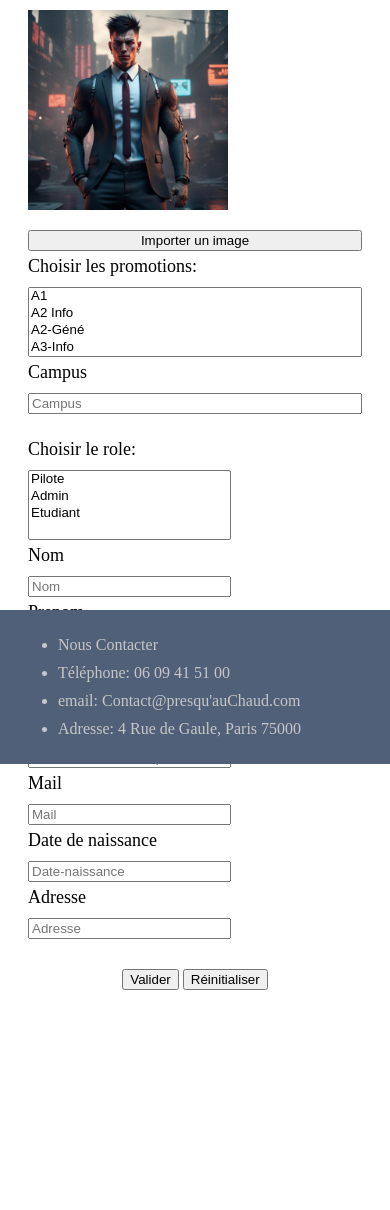
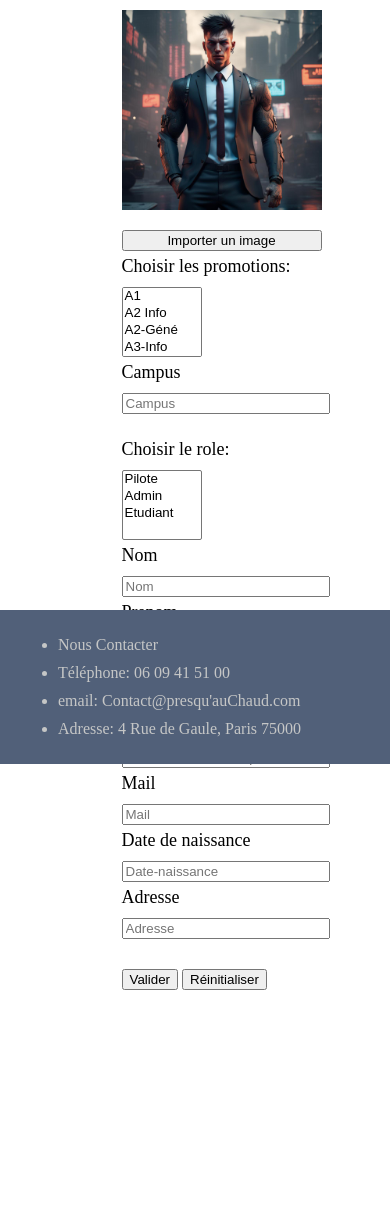
Before and after one commit to Mich3OOO/WEB, a PHP site: page /ajouter_compte_pilote.html in a window 390 px wide. Shown: the part 80-1290 px from the top of the page. Run offline with PHP 8.4, Linux system fonts and the light colour scheme.

```diff
--- a/assets/styles.css
+++ b/assets/styles.css
@@ -63,6 +63,14 @@ a{
 
 .image-profil{
     padding-bottom: 20px;
+}
+
+select{
+    width: 80px;
+}
+
+input{
+    width: 200px;
 }
 
 .liste-deroulante{
@@ -154,18 +162,27 @@ footer
 
 @media(max-width:1024px)
 {
+
     footer>div>ul>li
     {
         text-align: left;
         display: list-item;
     }
     .flex-container{
+
         flex-direction: column;
     }
     .flex-gauche{
-        margin-left: 0%;
+        margin-left: 25%;
+        width: 200px;
+    }
+    .flex-droit{
+        margin-left: 25%;
+        width: 200px;
     }
     .flex-bas{
         margin-bottom: 200px;
+        margin-left: 25%;
+        text-align: left;
     }
 }
```
